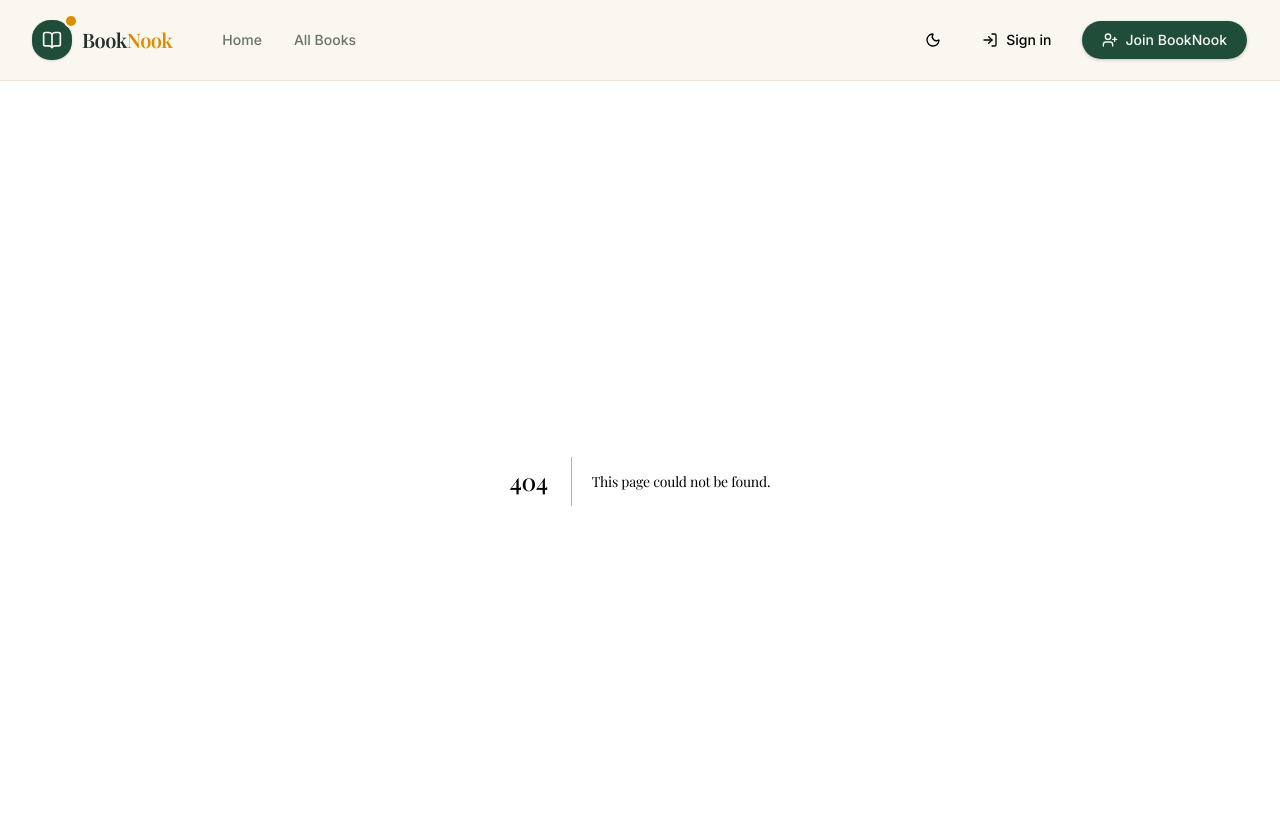
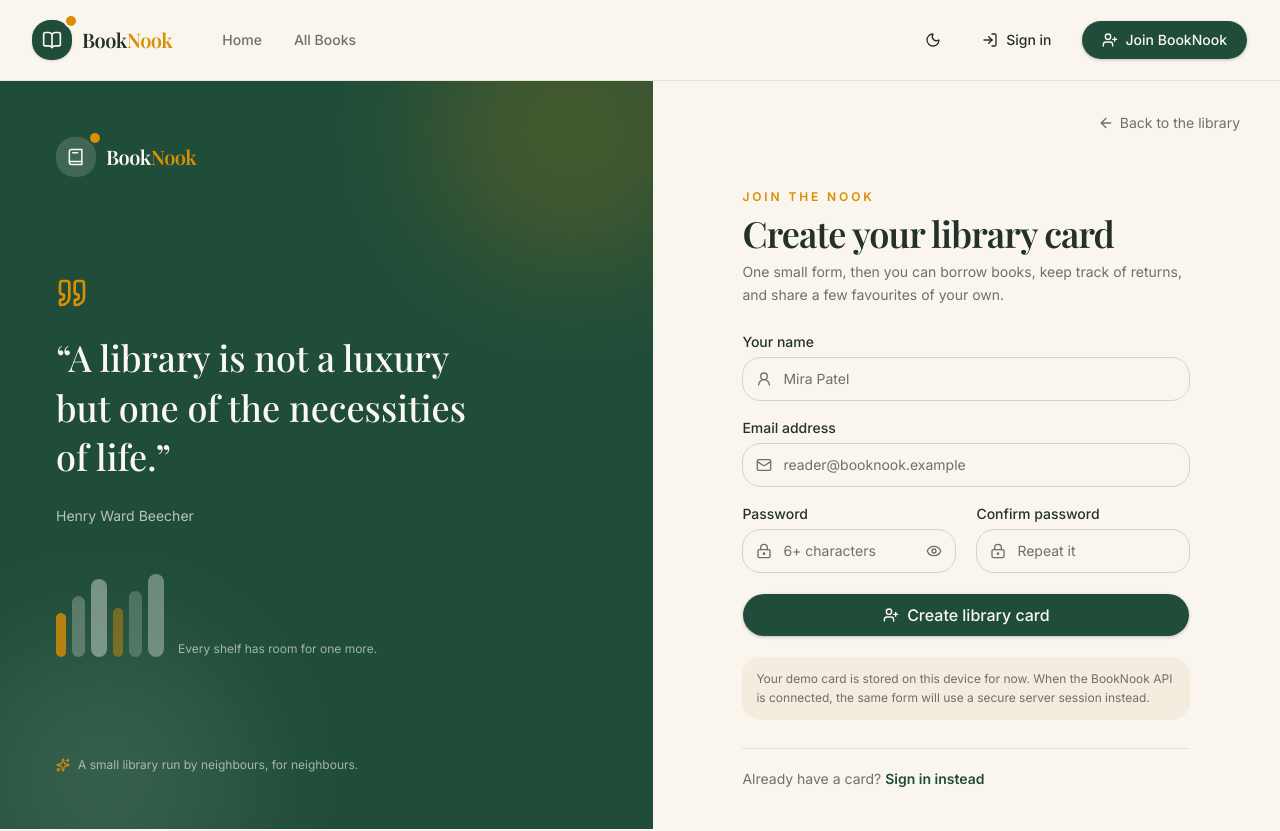
Before and after one commit to jahidul-taalha/BookNook-client, a Next.js app: page /register in a window 1280 px wide. Before the commit this address had no page. Shown: the top 831 px of the page. Built offline with nearby package versions, Linux system fonts and the light colour scheme; a web font is replaced by a local one.

Commit message:
feat: build registration page for new library cards

```diff
--- /dev/null
+++ b/src/app/register/page.tsx
@@ -0,0 +1,18 @@
+import type { Metadata } from "next";
+import { Suspense } from "react";
+import { RegisterForm } from "@/components/auth/register-form";
+import { FullPageLoader } from "@/components/site/full-page-loader";
+
+export const metadata: Metadata = {
+  title: "BookNook | Create Account",
+  description:
+    "Create a BookNook library card to borrow books, share favourites, and keep track of returns.",
+};
+
+export default function RegisterPage() {
+  return (
+    <Suspense fallback={<FullPageLoader label="Preparing a fresh library card…" />}>
+      <RegisterForm />
+    </Suspense>
+  );
+}
--- /dev/null
+++ b/src/components/auth/register-form.tsx
@@ -0,0 +1,186 @@
+"use client";
+
+import { useEffect, useState } from "react";
+import Link from "next/link";
+import { useRouter, useSearchParams } from "next/navigation";
+import {
+  EyeIcon,
+  EyeOffIcon,
+  Loader2Icon,
+  LockKeyholeIcon,
+  MailIcon,
+  UserRoundIcon,
+  UserPlusIcon,
+} from "lucide-react";
+import { toast } from "sonner";
+import { AuthShell } from "@/components/auth/auth-shell";
+import { useAuth } from "@/components/providers/auth-provider";
+import { FullPageLoader } from "@/components/site/full-page-loader";
+import { Button } from "@/components/ui/button";
+import { Input } from "@/components/ui/input";
+import { Label } from "@/components/ui/label";
+
+function safeRedirect(value: string | null) {
+  if (value && value.startsWith("/") && !value.startsWith("//")) return value;
+  return "/books";
+}
+
+export function RegisterForm() {
+  const router = useRouter();
+  const searchParams = useSearchParams();
+  const { user, isLoading, signUp } = useAuth();
+  const redirect = safeRedirect(searchParams.get("redirect"));
+  const [name, setName] = useState("");
+  const [email, setEmail] = useState("");
+  const [password, setPassword] = useState("");
+  const [confirmPassword, setConfirmPassword] = useState("");
+  const [showPassword, setShowPassword] = useState(false);
+  const [submitting, setSubmitting] = useState(false);
+
+  useEffect(() => {
+    if (!isLoading && user) {
+      router.replace(redirect);
+    }
+  }, [isLoading, user, router, redirect]);
+
+  if (isLoading || user) {
+    return <FullPageLoader label="Preparing your library card…" />;
+  }
+
+  const handleSubmit = async (event: React.FormEvent<HTMLFormElement>) => {
+    event.preventDefault();
+    if (password !== confirmPassword) {
+      toast.error("Those passwords don't match", {
+        description: "Type the same password in both boxes and try again.",
+      });
+      return;
+    }
+    setSubmitting(true);
+    const result = await signUp({ name, email, password });
+    if (!result.ok) {
+      setSubmitting(false);
+      toast.error("We couldn't create your library card", {
+        description: result.error,
+      });
+      return;
+    }
+    toast.success("Your library card is ready", {
+      description: "Welcome to the nook. Let's find your first book.",
+    });
+    router.replace(redirect);
+  };
+
+  return (
+    <AuthShell
+      eyebrow="Join the nook"
+      title="Create your library card"
+      description="One small form, then you can borrow books, keep track of returns, and share a few favourites of your own."
+      footer={
+        <p>
+          Already have a card?{" "}
+          <Link
+            href={`/login?redirect=${encodeURIComponent(redirect)}`}
+            className="font-semibold text-primary underline-offset-4 hover:underline"
+          >
+            Sign in instead
+          </Link>
+        </p>
+      }
+    >
+      <form onSubmit={handleSubmit} className="space-y-5">
+        <div className="space-y-2">
+          <Label htmlFor="name">Your name</Label>
+          <div className="relative">
+            <UserRoundIcon className="pointer-events-none absolute top-1/2 left-3.5 size-4 -translate-y-1/2 text-muted-foreground" />
+            <Input
+              id="name"
+              autoComplete="name"
+              required
+              value={name}
+              onChange={(event) => setName(event.target.value)}
+              placeholder="Mira Patel"
+              className="h-11 rounded-xl pl-10"
+            />
+          </div>
+        </div>
+
+        <div className="space-y-2">
+          <Label htmlFor="email">Email address</Label>
+          <div className="relative">
+            <MailIcon className="pointer-events-none absolute top-1/2 left-3.5 size-4 -translate-y-1/2 text-muted-foreground" />
+            <Input
+              id="email"
+              type="email"
+              autoComplete="email"
+              required
+              value={email}
+              onChange={(event) => setEmail(event.target.value)}
+              placeholder="reader@booknook.example"
+              className="h-11 rounded-xl pl-10"
+            />
+          </div>
+        </div>
+
+        <div className="grid gap-5 sm:grid-cols-2">
+          <div className="space-y-2">
+            <Label htmlFor="password">Password</Label>
+            <div className="relative">
+              <LockKeyholeIcon className="pointer-events-none absolute top-1/2 left-3.5 size-4 -translate-y-1/2 text-muted-foreground" />
+              <Input
+                id="password"
+                type={showPassword ? "text" : "password"}
+                autoComplete="new-password"
+                required
+                minLength={6}
+                value={password}
+                onChange={(event) => setPassword(event.target.value)}
+                placeholder="6+ characters"
+                className="h-11 rounded-xl pr-10 pl-10"
+              />
+              <button
+                type="button"
+                onClick={() => setShowPassword((value) => !value)}
+                aria-label={showPassword ? "Hide password" : "Show password"}
+                className="absolute top-1/2 right-2.5 -translate-y-1/2 rounded-full p-1 text-muted-foreground transition-colors hover:text-foreground"
+              >
+                {showPassword ? (
+                  <EyeOffIcon className="size-4" />
+                ) : (
+                  <EyeIcon className="size-4" />
+                )}
+              </button>
+            </div>
+          </div>
+
+          <div className="space-y-2">
+            <Label htmlFor="confirm">Confirm password</Label>
+            <div className="relative">
+              <LockKeyholeIcon className="pointer-events-none absolute top-1/2 left-3.5 size-4 -translate-y-1/2 text-muted-foreground" />
+              <Input
+                id="confirm"
+                type={showPassword ? "text" : "password"}
+                autoComplete="new-password"
+                required
+                minLength={6}
+                value={confirmPassword}
+                onChange={(event) => setConfirmPassword(event.target.value)}
+                placeholder="Repeat it"
+                className="h-11 rounded-xl pl-10"
+              />
+            </div>
+          </div>
+        </div>
+
+        <Button type="submit" size="lg" className="w-full" disabled={submitting}>
+          {submitting ? <Loader2Icon className="animate-spin" /> : <UserPlusIcon />}
+          {submitting ? "Creating your card…" : "Create library card"}
+        </Button>
+
+        <p className="rounded-xl bg-secondary/60 px-3.5 py-3 text-xs leading-relaxed text-muted-foreground">
+          Your demo card is stored on this device for now. When the BookNook API is
+          connected, the same form will use a secure server session instead.
+        </p>
+      </form>
+    </AuthShell>
+  );
+}
```
